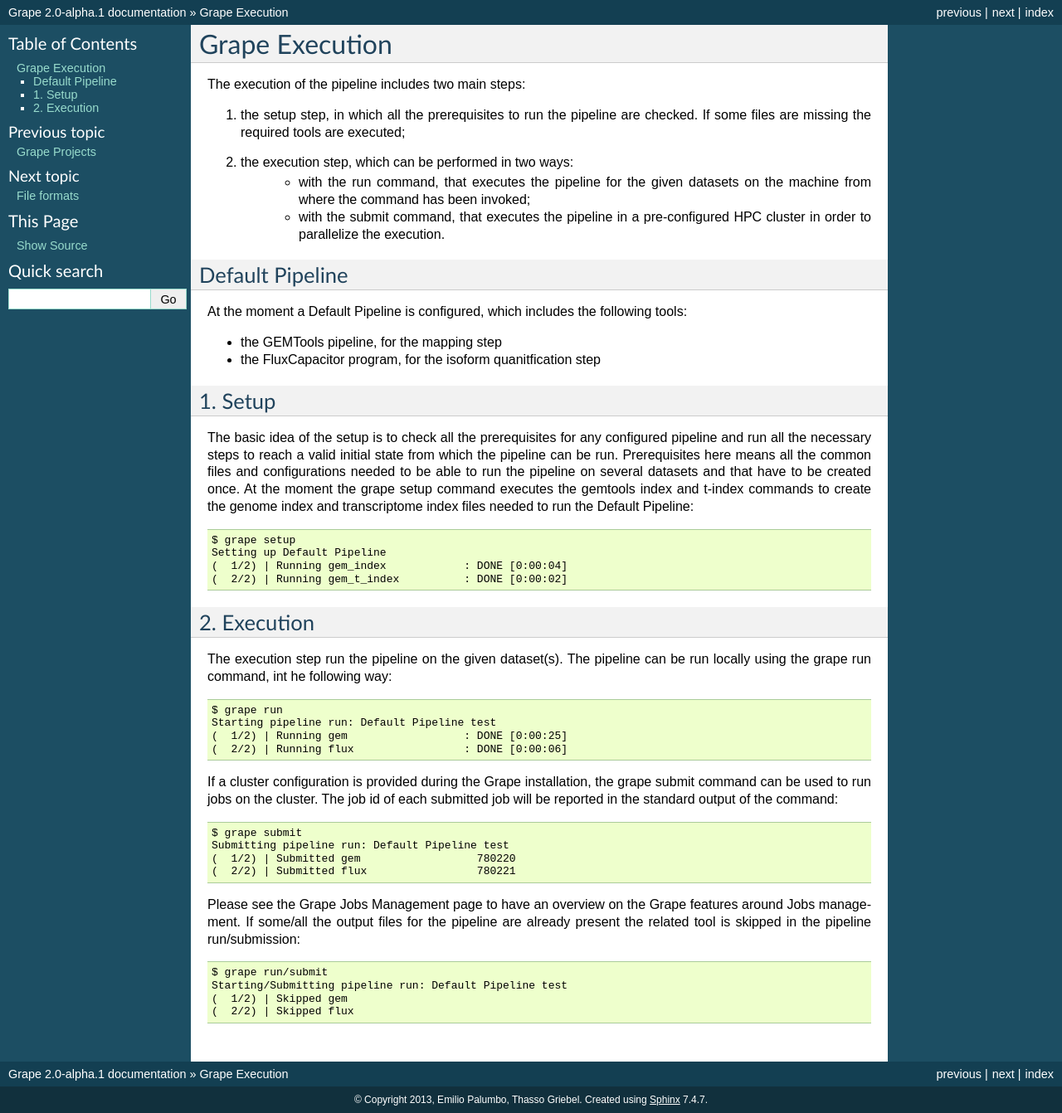
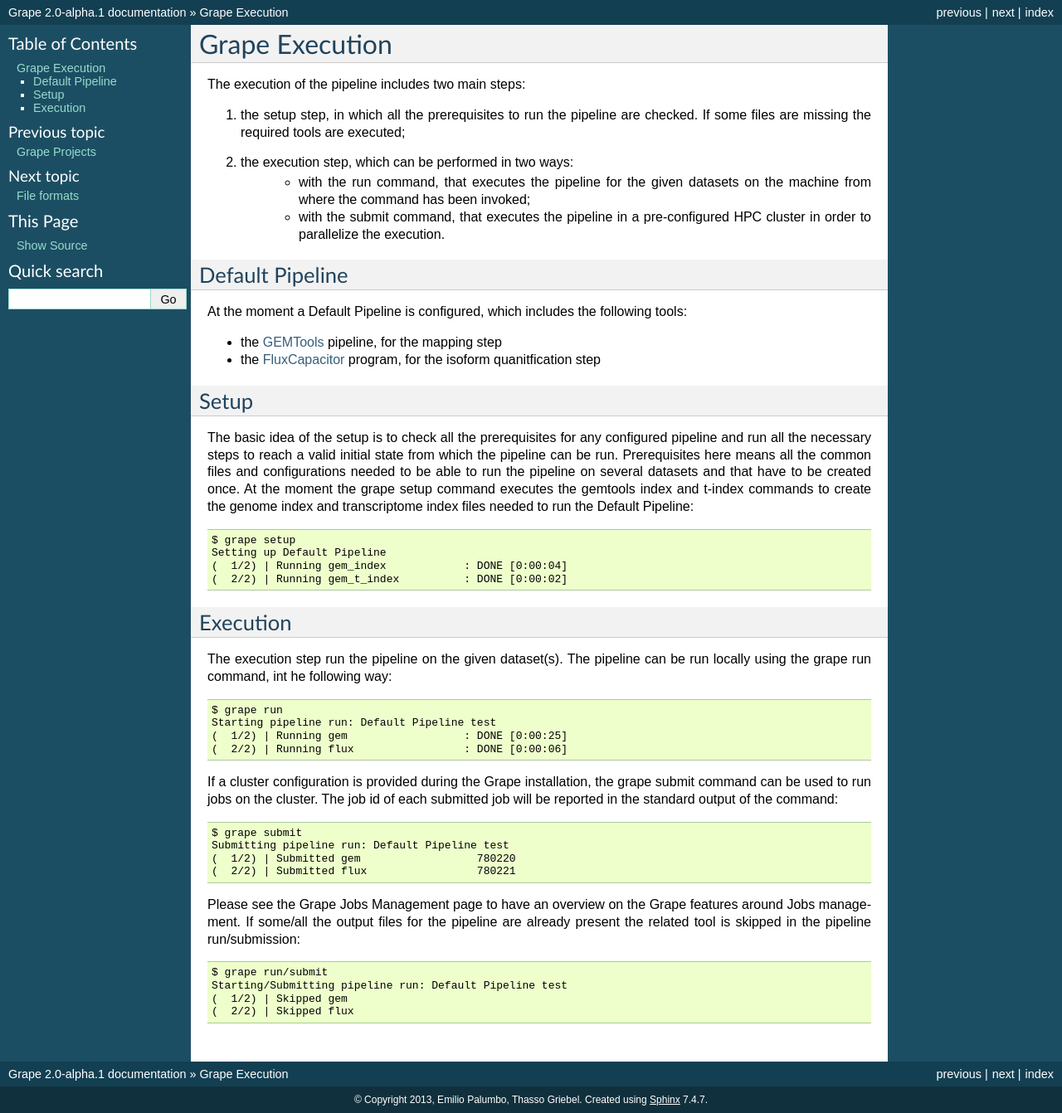
Before and after one commit to grape-pipeline/grape, a Sphinx documentation site: the page built from docs/source/execution.rst, in a window 1280 px wide. Shown: the whole page at 83% size. Built offline with Sphinx 7.4.7, drawn with Linux system fonts in a browser that asks for light colours; formulas are drawn with MathJax 3.

```diff
--- a/docs/source/execution.rst
+++ b/docs/source/execution.rst
@@ -13,11 +13,11 @@ Default Pipeline
 
 At the moment a Default Pipeline is configured, which includes the following tools:
 
-- the GEMTools pipeline, for the mapping step
-- the FluxCapacitor program, for the isoform quanitfication step
+- the `GEMTools <http://github.com/gemtools/gemtools>`_ pipeline, for the mapping step
+- the `FluxCapacitor <http://sammeth.net/confluence/display/FLUX/Home>`_ program, for the isoform quanitfication step
 
-1. Setup
---------
+Setup
+-----
 
 The basic idea of the setup is to check all the prerequisites for any configured pipeline and run all the necessary steps to reach a valid initial state from which the pipeline can be run. Prerequisites here means all the common files and configurations needed to be able to run the pipeline on several datasets and that have to be created once.
 At the moment the grape setup command executes the gemtools index and t-index commands to create the genome index and transcriptome index files needed to run the Default Pipeline::
@@ -26,8 +26,9 @@ At the moment the grape setup command executes the gemtools index and t-index co
     Setting up Default Pipeline
     (  1/2) | Running gem_index            : DONE [0:00:04]
     (  2/2) | Running gem_t_index          : DONE [0:00:02]
-2. Execution
-------------
+
+Execution
+---------
 
 The execution step run the pipeline on the given dataset(s). The pipeline can be run locally using the grape run command, int he following way::
 
--- a/docs/source/file_formats.rst
+++ b/docs/source/file_formats.rst
@@ -3,7 +3,7 @@ File formats
 
 Index files
 -----------
-Index files are used to store information related to files. Information can be metadata information about samples or any other properties about samples or raw files. The employed vocabulary is derived by the ENCODE controlled vocabulary.
+Index files are used to store information related to files. Information can be metadata information about samples or any other properties about samples or raw files. The employed vocabulary is derived by the `ENCODE controlled vocabulary <http://genome.ucsc.edu/ENCODE/otherTerms.html>`_.
 
 Specifications
 **************
@@ -23,7 +23,7 @@ Example::
 Project configuration files
 ---------------------------
 
-Grape project configuration files are text files in Json format. The config file represent a dictionary for the project configuration. Any key/value pair can be specified, but at the moment only the following items are used n the pieline:
+Grape project configuration files are text files in `Json <http://www.json.org/>`_ format. The config file represent a dictionary for the project configuration. Any key/value pair can be specified, but at the moment only the following items are used n the pieline:
 
 - **name**, the project name
 - **quality**, a global quality offset for the reads
--- a/docs/source/installation.rst
+++ b/docs/source/installation.rst
@@ -33,7 +33,7 @@ Until we have something on pypi, the install strategy will be clone and install
 Buildout and initialisation
 ---------------------------
 
-After the basic setup is done, there should be a grape-buildout command available to the user. The command takes a path argument and and triggers the buildout process on that path. This path is know as grape_home and should be made availabe to grape by
+After the basic setup is done, there should be a grape-buildout command available to the user. The command takes a path argument and and triggers the buildout process on that path. This path is know as **grape_home** and should be made availabe to grape by
 
 - grape user config in $HOME/.grape
 - GRAPE_HOME environment variable
@@ -47,7 +47,7 @@ The basic structure should be created::
           <version>   -- the module version
             activate  -- activate script to load the module into the current environment
 
-The grape_home contains a global grape configuration and a set of modules. Each module must provide a name and a versions and can be activated by sourcing the activate script in the module folder. This will but the modules binaries in front of the path and prepend to any other environment variables as needed (i.e. PYTHONPATH).
+The **grape_home** contains a global grape configuration and a set of modules. Each module must provide a name and a versions and can be activated by sourcing the activate script in the module folder. This will but the modules binaries in front of the path and prepend to any other environment variables as needed (i.e. PYTHONPATH).
 
 Adding a new module to the buildout
 -----------------------------------
--- a/docs/source/projects.rst
+++ b/docs/source/projects.rst
@@ -70,7 +70,7 @@ In case you need, it is possible to remove entries from the configuration file u
 Import datasets
 ---------------
 
-In order to import datasets into the project a csv/tsv file with all the meta information related to the datasets is needed. The file must have a header defining the datasets' properties used in it. Some properties are mandatory for the correct execution of the pipeline. The file must contain a dataset identifier to uniquely identify the sample and a path property to specify the fastq file path. Other properties like sex, quality, tissue, lab, etc. are optional and not strictly needed for the pipeline. execution. The default names for the compulsory properties are respectively labExpId and path. If different names are chosen for these properties the correspondence has to be specified in the grape import command. However, in general, the property names should comply with the ENCODE controlled vocabulary, please see Index files for additional information.
+In order to import datasets into the project a csv/tsv file with all the meta information related to the datasets is needed. The file must have a header defining the datasets' properties used in it. Some properties are mandatory for the correct execution of the pipeline. The file must contain a dataset identifier to uniquely identify the sample and a path property to specify the fastq file path. Other properties like sex, quality, tissue, lab, etc. are optional and not strictly needed for the pipeline. execution. The default names for the compulsory properties are respectively **labExpId** and **path**. If different names are chosen for these properties the correspondence has to be specified in the grape import command. However, in general, the property names should comply with the ENCODE controlled vocabulary, please see :doc:`Index files <file_formats>` for additional information.
 
 The import command creates symlinks to the specified fastq files in the project data folder. It also creates an index file internal to the project, containing dataset entries for all the input and output files belonging to the project.
 
@@ -84,6 +84,6 @@ Note that the id and path properties have the default name. This file can be imp
 
     $ grape import index.csv
 
-In case one of the property names were different form the default (e.g file_path for the path property), the command would be like the following::
+In case one of the property names were different form the default (e.g **file_path** for the path property), the command would be like the following::
 
     $ grape import index.csv --path-key file_path
```
Also changed, not shown: docs/source/index.rst (+8 -10 lines), 1 other file.
